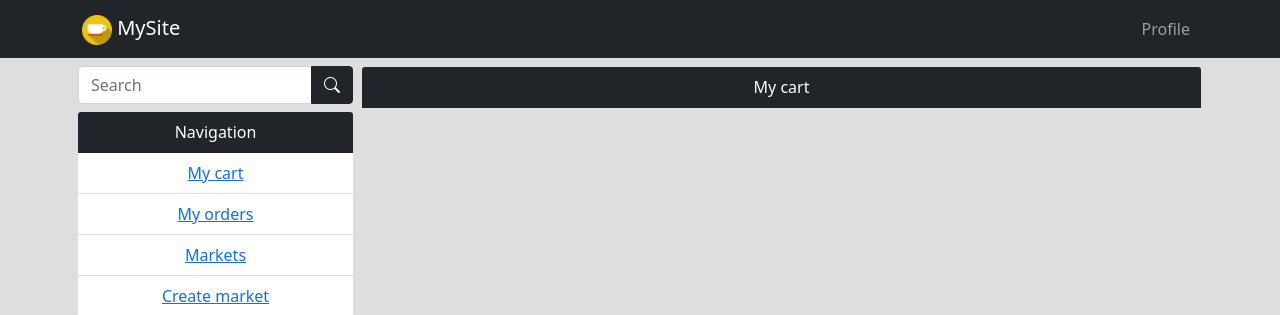
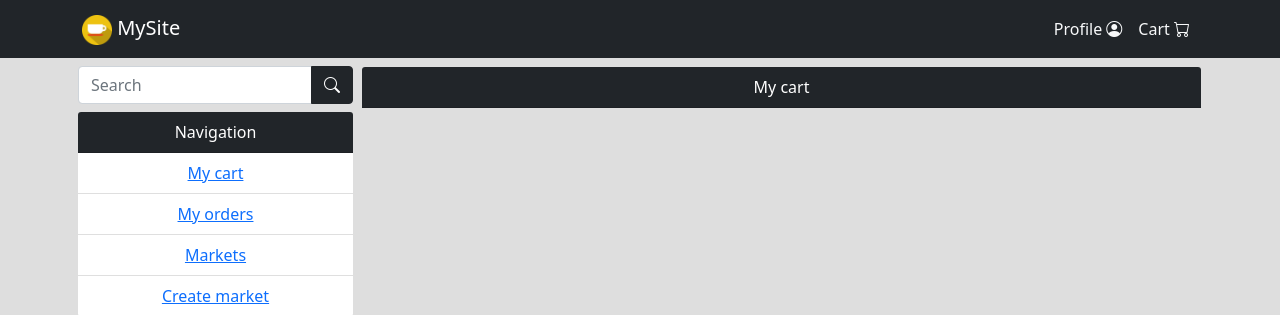
Before and after one commit to Entsllor/django-market, a Django app: template project/market_app/templates/market_app/cart_page.html in a window 1280 px wide. Shown: the top 315 px of the page. Run offline with Django 3.2, Linux system fonts and the light colour scheme; the template is opened without the code that fills it, so the values that code supplies are empty; parts of the project's set-up code (start-up, migrations or seed data) failed here and were passed over.

Commit message:
perf(market_app): add SVG to header

```diff
--- a/project/core_app/templates/core_app/base_template.html
+++ b/project/core_app/templates/core_app/base_template.html
@@ -13,7 +13,16 @@
 
       <ul class="navbar-nav ms-auto mb-2 mb-lg-0">
         <li class="nav-item">
-          <a class="nav-link" href="{% url 'accounts:profile' %}">Profile</a>
+          <a class="nav-link text-light" href="{% url 'accounts:profile' %}">
+            Profile
+            <i class="bi bi-person-circle"></i>
+          </a>
+        </li>
+        <li class="nav-item">
+          <a class="nav-link text-light" href="{% url 'market_app:cart' %}">
+            Cart
+            <i class="bi bi-cart"></i>
+          </a>
         </li>
       </ul>
     </div>
--- a/project/market_app/templates/market_app/cart_page.html
+++ b/project/market_app/templates/market_app/cart_page.html
@@ -32,25 +32,16 @@
                   <s>{% to_local_currency item.original_price %}</s>
                 {% endif %}
                 <br>
-                {#                {% widthratio order_item.sale_price 1 order_item.units_on_cart as total_item_price %}#}
-                {#                Total price: {% to_local_currency total_item_price %}#}
               </p>
             </li>
           {% endfor %}
         </ul>
         <div class="card-body">
-          <p>
-            Your balance: <a
-            href="{% url 'market_app:top_up' %}">{% to_local_currency user.shopping_account.balance %}</a>
-            <br>
-{#            total price: {% to_local_currency order.total_price %}#}
-          </p>
           <button type="submit" class="btn btn-primary d-block ms-auto">
             Submit
           </button>
         </div>
       </form>
     {% endif %}
-
   </div>
 {% endblock %}
```
